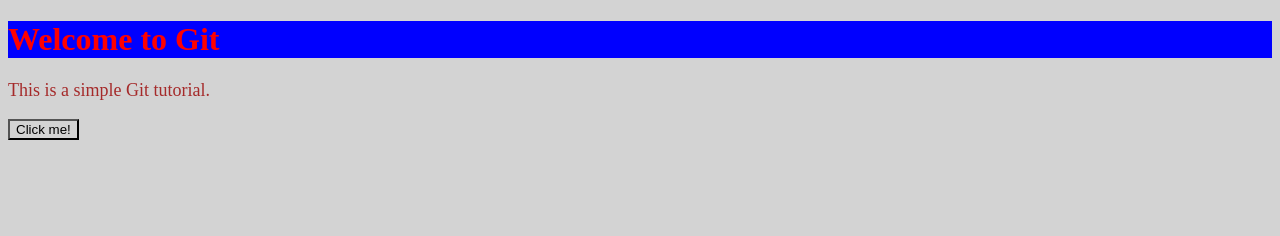
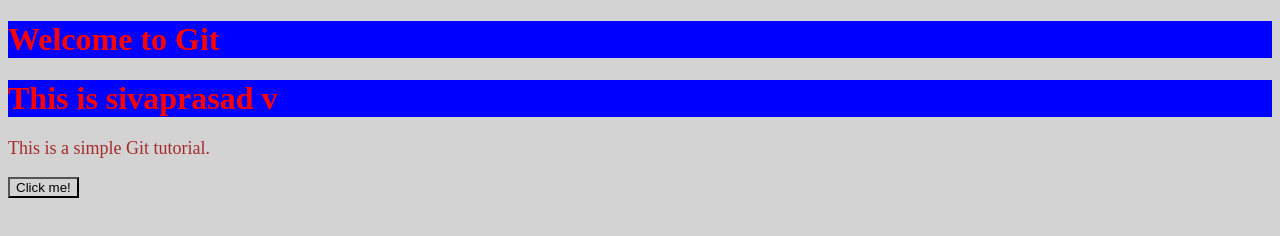
Before and after one commit to sivaprasad-131413/github, a plain HTML site: page index.html in a window 1280 px wide. Drawn offline with Linux system fonts and the light colour scheme.

Commit message:
add changes

```diff
--- a/index.html
+++ b/index.html
@@ -21,6 +21,8 @@
 </head>
 <body>
     <h1>Welcome to Git</h1>
+    <h1>
+        This is sivaprasad v </h1>
     <p>This is a simple Git tutorial.</p>
     <button>Click me!</button>
 </body>
```
